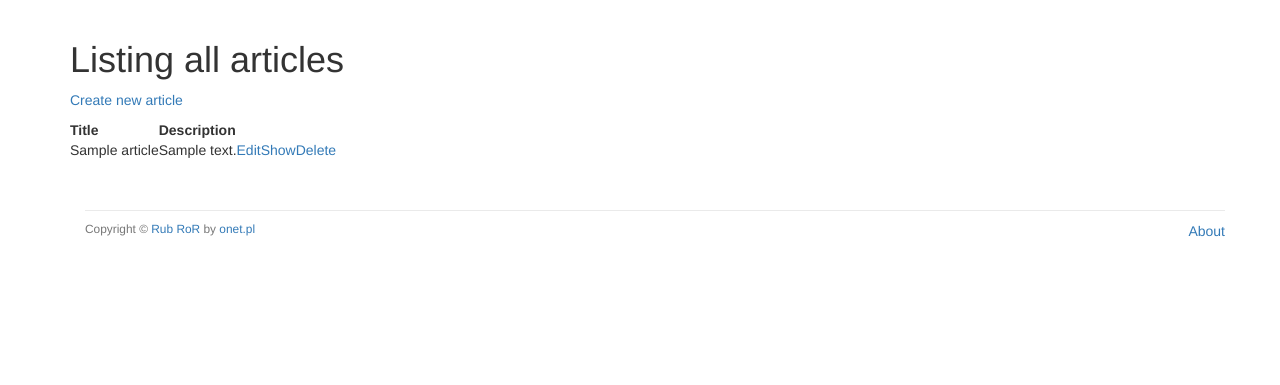
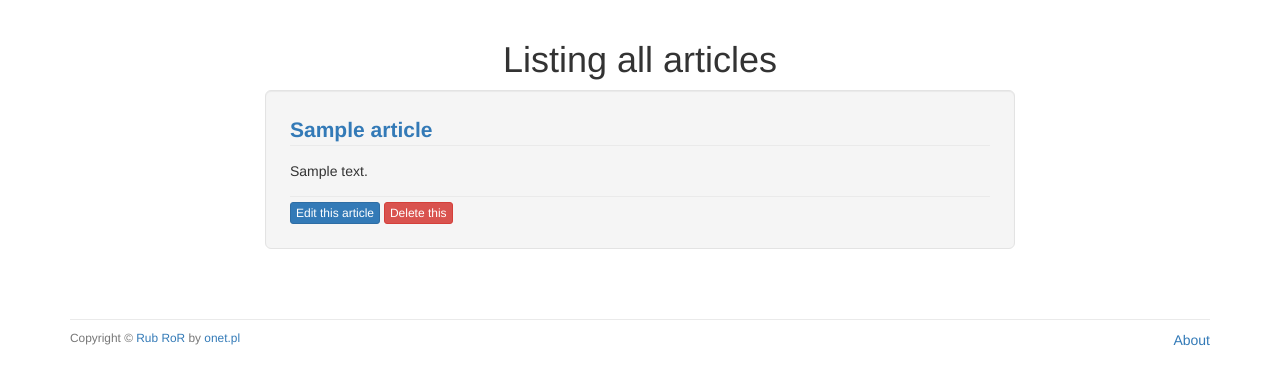
Before and after one commit to tojawawel/alpha-blog, a Rails app: page /articles in a window 1280 px wide. Shown: the part 52-437 px from the top of the page. Run offline with Rails 7, Linux system fonts and the light colour scheme; tables that the repository leaves empty hold one stand-in row (Sample ...); style sheets or scripts are compiled from the project's sources; some libraries are stand-ins or nearby versions.

Commit message:
Style articles page

```diff
--- a/app/assets/stylesheets/custom.css.scss
+++ b/app/assets/stylesheets/custom.css.scss
@@ -49,6 +49,17 @@ $navbar-default-bg: #b2e1e6;
   margin-top: 0px;
 }
 
+.article-title {
+  font-weight: bold;
+  font-size: 1.5em;
+}
+
+.article-body {
+  border-top: 1px solid #eaeaea;
+  padding-top: 15px;
+  padding-bottom: 15px;
+}
+
 footer {
   margin-top: 50px;
   padding-top: 10px;
--- a/app/views/articles/index.html.erb
+++ b/app/views/articles/index.html.erb
@@ -1,18 +1,22 @@
-<h1> Listing all articles </h1>
-<p> <%= link_to "Create new article", new_article_path %> <p>
-<table>
-  <tr>
-    <th>Title</th>
-    <th>Description</th>
-  </tr>
+<h1 align="center"> Listing all articles </h1>
 
   <% @articles.each do |article| %>
-    <tr>
-      <td><%= article.title %></td>
-      <td><%= article.description %></td>
-      <td><%= link_to "Edit", edit_article_path(article) %></td>
-      <td><%= link_to "Show", article_path(article) %></td>
-      <td><%= link_to "Delete", article_path(article), method: :delete, data: {confirm: "Sure?"} %></td>
-    </tr>
-    <% end %>
-<table>
+    <div class="row">
+      <div class="col-xs-8 col-xs-offset-2">
+        <div class="well well-lg">
+          <div class="article-title">
+            <%= link_to article.title, article_path(article) %>
+          </div>
+          <div class="article-body">
+            <%= truncate(article.description, length: 90) %>
+          </div>
+          <div class="article-actions">
+            <%= link_to "Edit this article", edit_article_path(article), class: "btn btn-xs btn-primary" %>
+            <%= link_to "Delete this", article_path(article), method: :delete,
+                                                               data: { confirm: "Are you sure?"},
+                                                               class: "btn btn-xs btn-danger" %>
+          </div>
+        </div>
+      </div>
+    </div>
+  <% end %>
```
